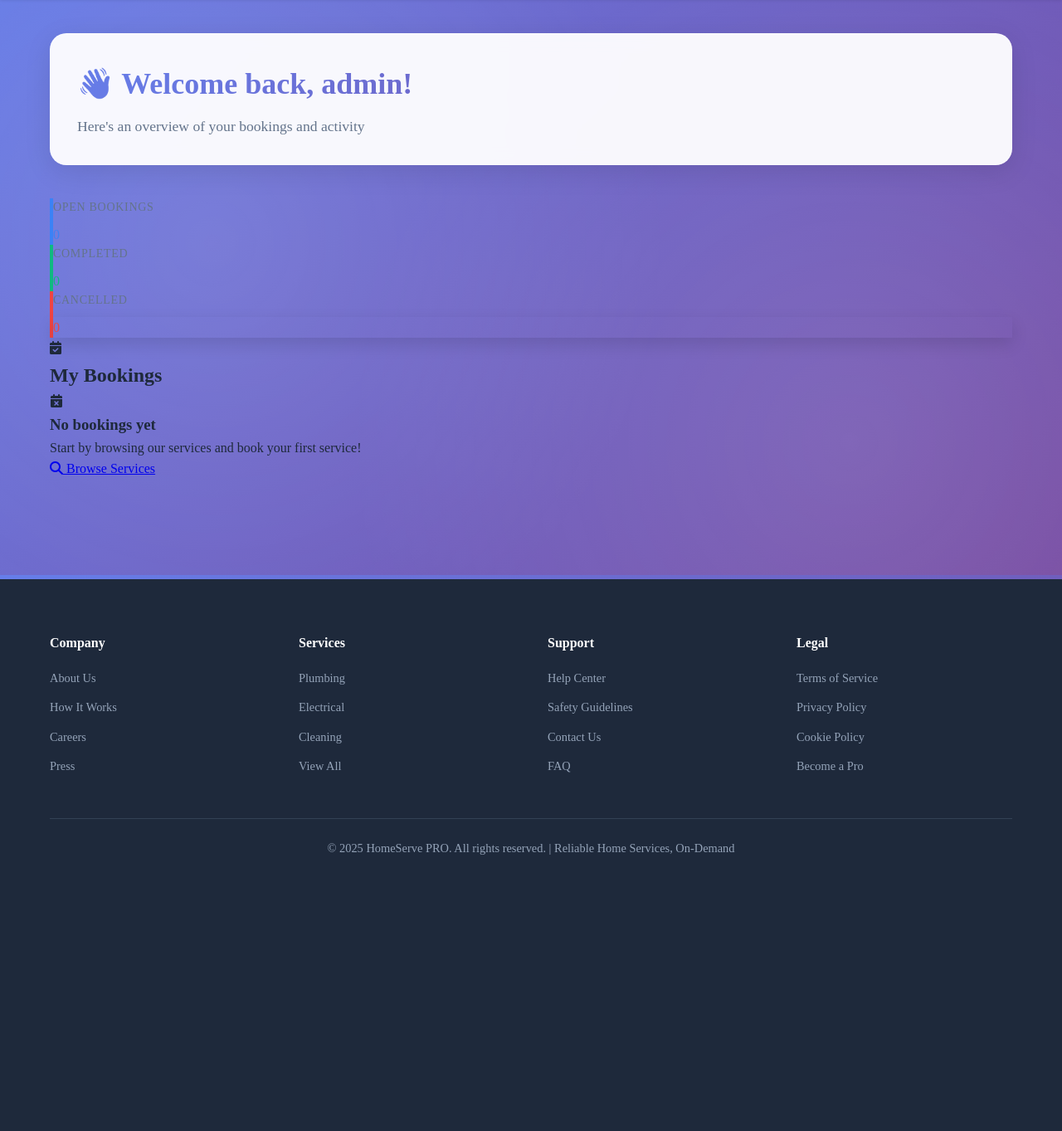
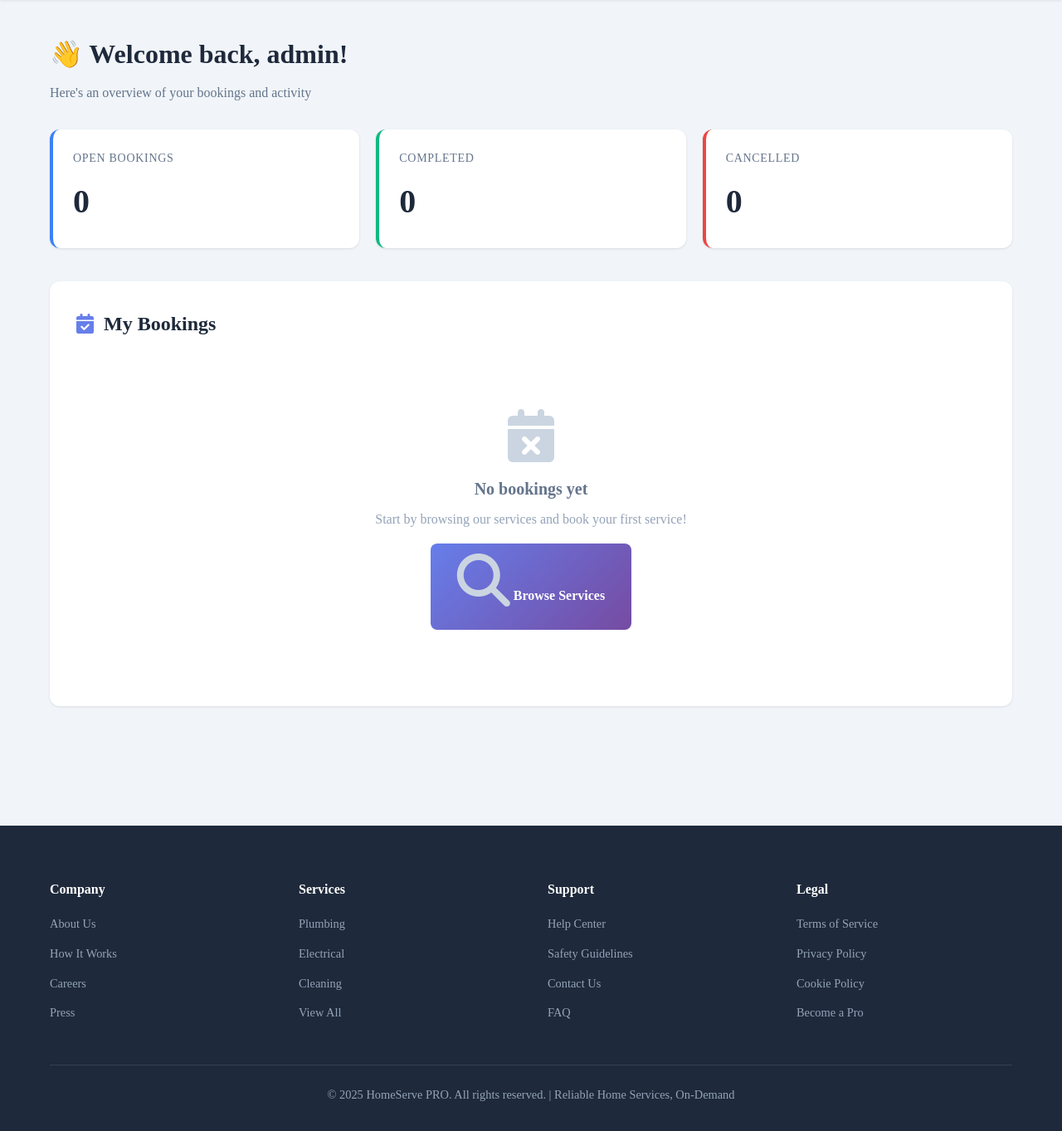
Before and after one commit to mariyanxgen/Homeserve-kerala, a Django app: page /dashboard/customer/ in a window 1280 px wide. Shown: the part 107-1470 px from the top of the page at 83% size. Before the commit the page ends 1137 px from the top, so only its background shows below. Run offline with Django 5.2, Linux system fonts and the light colour scheme; a user stored in the database is signed in; data comes from the database, SQL or seed files in the repository; data that the repository does not hold is empty.

Commit message:
Recreate customer dashboard with clean professional design

```diff
--- a/services/templates/frontend/customer_dashboard.html
+++ b/services/templates/frontend/customer_dashboard.html
@@ -3,116 +3,62 @@
 {% block content %}
 <style>
   body {
-    background: linear-gradient(135deg, #667eea 0%, #764ba2 100%);
-    background-attachment: fixed;
-    min-height: 100vh;
-    position: relative;
-  }
-
-  body::before {
-    content: '';
-    position: fixed;
-    top: 0;
-    left: 0;
-    right: 0;
-    bottom: 0;
-    background-image:
-      radial-gradient(circle at 20% 50%, rgba(255, 255, 255, 0.1) 0%, transparent 50%),
-      radial-gradient(circle at 80% 80%, rgba(255, 255, 255, 0.1) 0%, transparent 50%);
-    pointer-events: none;
-    z-index: 0;
+    background: #f1f5f9;
   }
 
   .dashboard-container {
     max-width: 1200px;
     margin: 0 auto;
     padding: 40px 20px;
-    position: relative;
-    z-index: 1;
   }
 
   .welcome-header {
-    margin-bottom: 40px;
-    background: rgba(255, 255, 255, 0.95);
-    backdrop-filter: blur(10px);
-    padding: 32px;
-    border-radius: 20px;
-    box-shadow: 0 8px 32px rgba(0, 0, 0, 0.1);
-    border: 1px solid rgba(255, 255, 255, 0.3);
+    margin-bottom: 32px;
   }
 
   .welcome-header h1 {
-    font-size: 2.25rem;
+    font-size: 2rem;
     font-weight: 700;
-    background: linear-gradient(135deg, #667eea, #764ba2);
-    -webkit-background-clip: text;
-    -webkit-text-fill-color: transparent;
-    background-clip: text;
+    color: #1e293b;
     margin-bottom: 8px;
   }
 
   .welcome-header p {
     color: #64748b;
-    font-size: 1.1rem;
-  }
-  rgba(255, 255, 255, 0.95);
-    backdrop-filter: blur(10px);
-    border-radius: 16px;
-    padding: 28px;
-    box-shadow: 0 4px 20px rgba(0, 0, 0, 0.08);
-    border: 1px solid rgba(255, 255, 255, 0.3);
-    transition: all 0.3s;
-    position: relative;
-    overflow: hidden;
+    font-size: 1rem;
   }
 
-  .stat-card::before {
-    content: '';
-    position: absolute;
-    top: 0;
-    left: 0;
-    right: 0;
-    height: 4px;
-    background: linear-gradient(90deg, transparent, currentColor, transparent);
-    opacity: 0.6;
+  .stats-grid {
+    display: grid;
+    grid-template-columns: repeat(auto-fit, minmax(200px, 1fr));
+    gap: 20px;
+    margin-bottom: 40px;
+  }
+
+  .stat-card {
+    background: white;
+    border-radius: 12px;
+    padding: 24px;
+    box-shadow: 0 1px 3px rgba(0, 0, 0, 0.1);
+    transition: all 0.3s;
+    border-left: 4px solid;
   }
 
   .stat-card:hover {
-    color: #3b82f6;
+    transform: translateY(-4px);
+    box-shadow: 0 8px 20px rgba(0, 0, 0, 0.12);
   }
 
-  .stat-card.open .stat-value {
-    color: #3b82f6;
+  .stat-card.open {
+    border-color: #3b82f6;
   }
 
   .stat-card.completed {
-    color: #10b981;
-  }
-
-  .stat-card.completed .stat-value {
-    color: #10b981;
+    border-color: #10b981;
   }
 
   .stat-card.cancelled {
-    color: #ef4444;
-  }
-
-  .stat-card.cancelled .stat-value {
-    color:
-    transform: translateY(-4px);
-    box-shadow: 0 8px 20px rgba(0,0,0,0.12);
-  }
-
-  .stat-card.open {
-    border-left: 4px solid #3b82f6;
-  }
-
-  .stat-card.completed {
-    border-left: 4px solid #10b981;
-  }
-
-  .stat-card.cancelled {
-    border-left: 4px solid #ef4444;
+    border-color: #ef4444;
   }
 
   .stat-label {
@@ -123,19 +69,14 @@
     letter-spacing: 0.05em;
     margin-bottom: 8px;
   }
-  rgba(255, 255, 255, 0.95);
-    backdrop-filter: blur(10px);
-    border-radius: 20px;
-    padding: 40px;
-    box-shadow: 0 8px 32px rgba(0, 0, 0, 0.1);
-    border: 1px solid rgba(255, 255, 255, 0.3
+
+  .stat-value {
+    font-size: 2.5rem;
+    font-weight: 700;
     color: #1e293b;
   }
 
-  .sbackground: linear-gradient(135deg, #667eea, #764ba2);
-    -webkit-background-clip: text;
-    -webkit-text-fill-color: transparent;
-    background-clip: text{
+  .section-header {
     display: flex;
     align-items: center;
     gap: 12px;
@@ -148,37 +89,17 @@
     color: #1e293b;
   }
 
-  .section-headergba(248, 250, 252, 0.6);
-    backdrop-filter: blur(8px);
-    border: 1px solid rgba(226, 232, 240, 0.5);
-    border-radius: 16px;
-    padding: 28px;
-    margin-bottom: 20px;
-    transition: all 0.4s;
-    position: relative;
+  .section-header i {
+    color: #667eea;
+    font-size: 1.5rem;
   }
 
-  .booking-card::before {
-    content: '';
-    position: absolute;
-    top: 0;
-    left: 0;
-    right: 0;
-    bottom: 0;
-    border-radius: 16px;
-    background: linear-gradient(135deg, rgba(102, 126, 234, 0.05), rgba(118, 75, 162, 0.05));
-    opacity: 0;
-    transition: opacity 0.4s;
-  }
-
-  .booking-card:hover::before {
-    opacity: 1;
-  }
-
-  .booking-card:hover {
-    transform: translateX(8px);
-    border-color: rgba(102, 126, 234, 0.5);
-    box-shadow: 0 8px 24px rgba(102, 126, 234, 0.2
+  .bookings-section {
+    background: white;
+    border-radius: 12px;
+    padding: 32px;
+    box-shadow: 0 1px 3px rgba(0, 0, 0, 0.1);
+    margin-bottom: 24px;
   }
 
   .booking-card {
@@ -192,7 +113,8 @@
 
   .booking-card:hover {
     border-color: #667eea;
-    box-shadow: 0 4px 12px rgba(102, 126, 234, 0.1);
+    box-shadow: 0 4px 12px rgba(102, 126, 234, 0.15);
+    transform: translateY(-2px);
   }
 
   .booking-header {
@@ -276,24 +198,14 @@
     color: #065f46;
   }
 
-  .status-can80px 20px;
-    color: #94a3b8;
-    position: relative;
+  .status-cancelled {
+    background: #fee2e2;
+    color: #991b1b;
   }
 
-  .empty-state i {
-    font-size: 5rem;
-    background: linear-gradient(135deg, #cbd5e1, #94a3b8);
-    -webkit-background-clip: text;
-    -webkit-text-fill-color: transparent;
-    background-clip: text;
-    margin-bottom: 24px;
-    animation: float 3s ease-in-out infinite;
-  }
-
-  @keyframes float {
-    0%, 100% { transform: translateY(0); }
-    50% { transform: translateY(-10px); }
+  .cancel-btn {
+    background: #ef4444;
+    color: white;
     border: none;
     padding: 8px 20px;
     border-radius: 8px;
```
